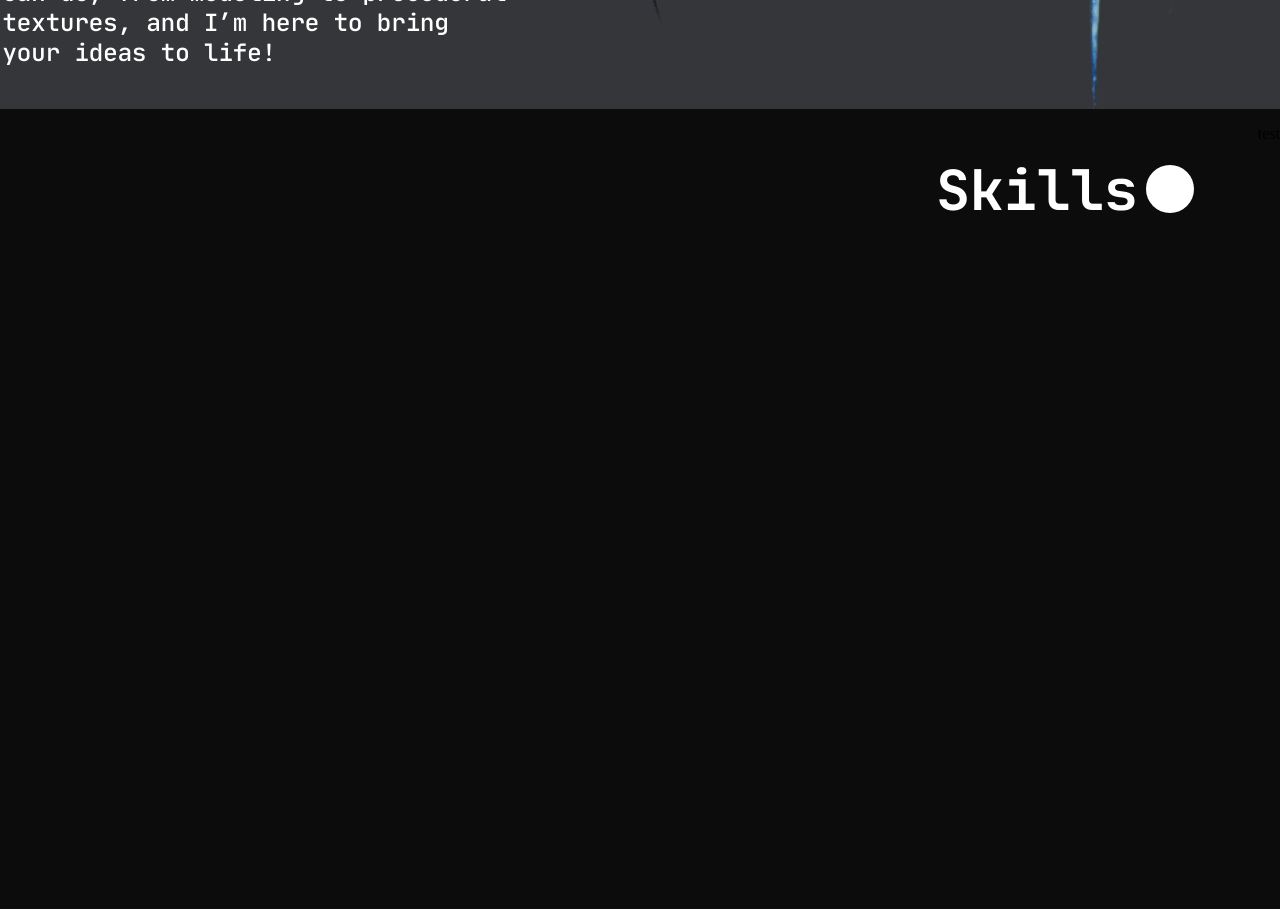
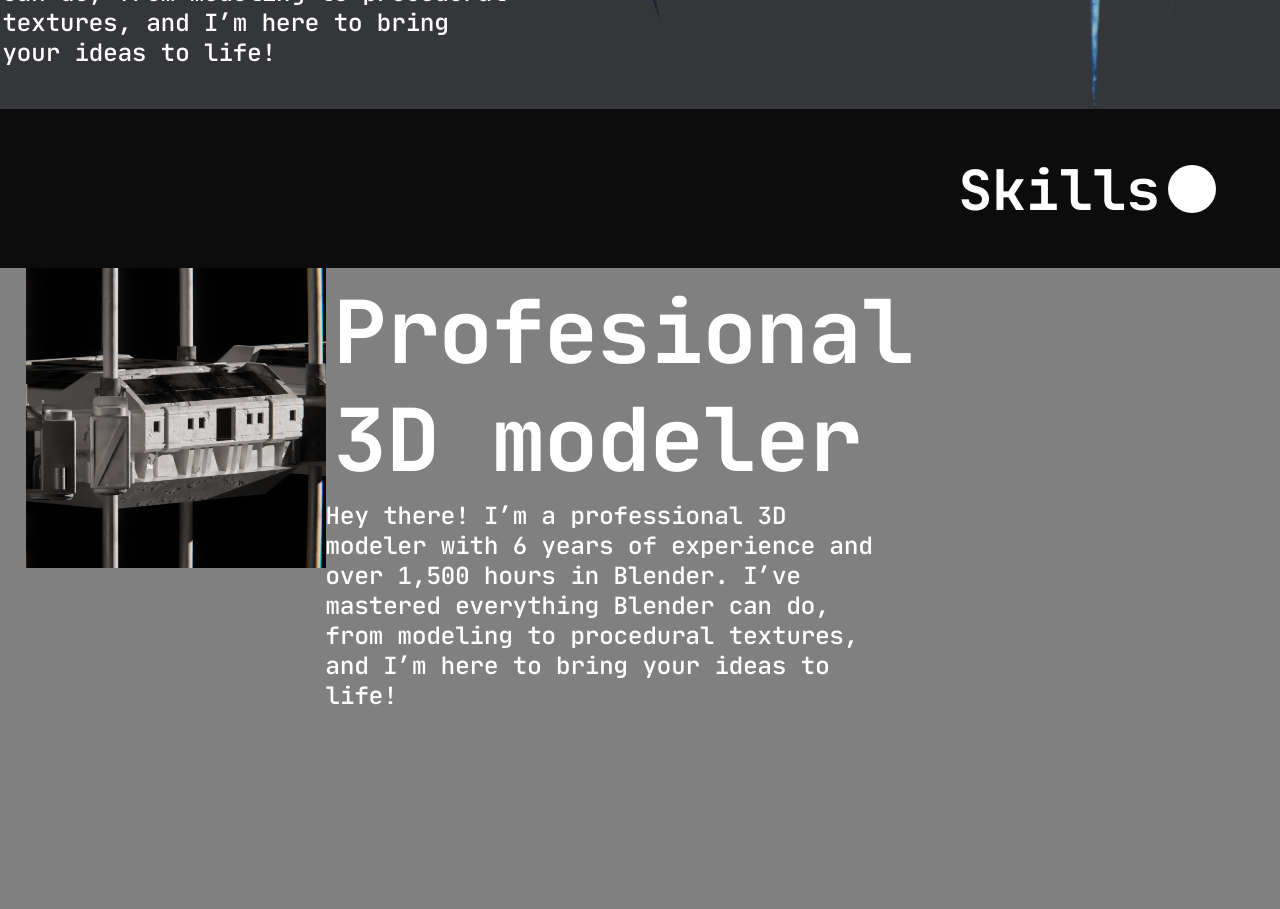
Before and after one commit to vladXh/Portofolio-Website, a plain HTML site: page index.html in a window 1280 px wide. Shown: the part 643-1552 px from the top of the page. Drawn offline with Linux system fonts and the light colour scheme.

Commit message:
added images

```diff
--- a/index.html
+++ b/index.html
@@ -35,8 +35,6 @@
                 </div>
 
                 <img src="Images/About_Page_image.png" alt="" style="object-fit: cover;">
-
-
             </div>
         </div>
 
@@ -48,8 +46,24 @@
                 </div>
             </div>
 
+            <div class="Container">
+                <div id="AboutImage">
+                    <img src="Images/Space_elevators.png" alt="" style="object-fit: cover; width: 300px; height: 300px;">
 
-            <p>test</p>
+                    <div id="AboutText">
+                        <h1 style="font-size: 5.5rem; margin: 0">Profesional 3D modeler</h1>
+                        <p class="StylizedText" style="font-size: 1.5rem; text-align: left; margin: 0; font-weight: normal;">
+                            Hey there! I’m a professional 3D modeler with 6 years of experience and over 1,500 hours in Blender.
+                            I’ve mastered everything Blender can do, from modeling to procedural textures,
+                            and I’m here to bring your ideas to life!
+                        </p>
+                    </div>
+                </div>
+            </div>
+
+            <div class="Container">
+
+            </div>
         </div>
 
     </body>
--- a/style.css
+++ b/style.css
@@ -75,6 +75,9 @@ h1{
     font-size: 1.7rem;
 }
 
+#navLink:hover{
+    text-decoration: underline;
+}
 #AboutPage{
     display: flex;
     justify-content: flex-end;
@@ -107,6 +110,7 @@ h1{
 
 #SkillsPage{
     display: flex;
+    flex-direction: column;
     width: 100%;
     height: 50rem;
     background-color: #0C0C0D;
@@ -143,6 +147,16 @@ h1{
     background-color: white;
 }
 
+.Container{
+    display: flex;
+    align-items: center;
+    justify-content: center;
+    background-color: gray;
+
+    width: 100%;
+    height: 100%;
+}
+
 #logo{
     display: flex;
     align-items: center;
```
Also changed, not shown: images/Sculpture1.png (added), images/Space_elevators.png (added).
